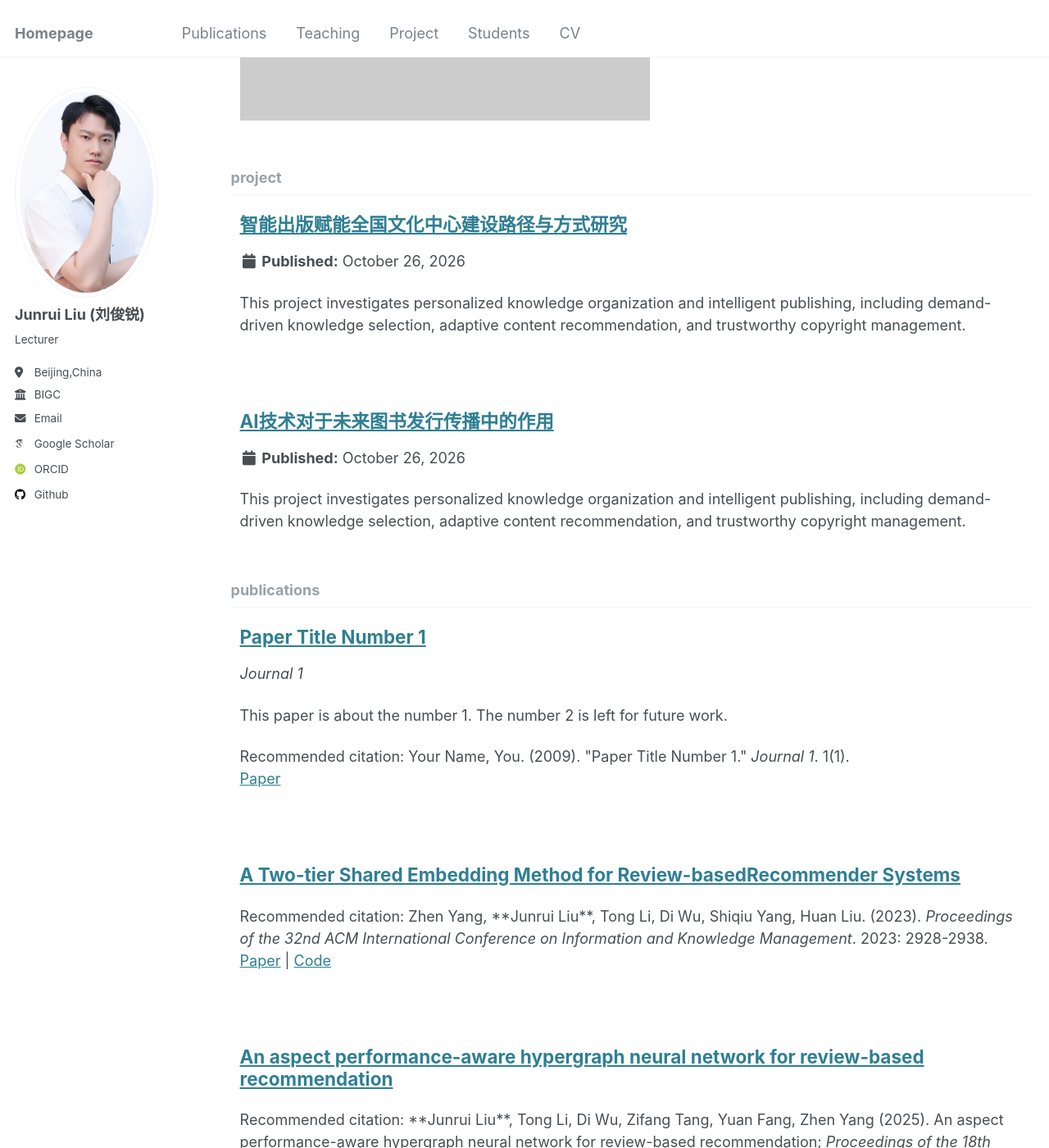
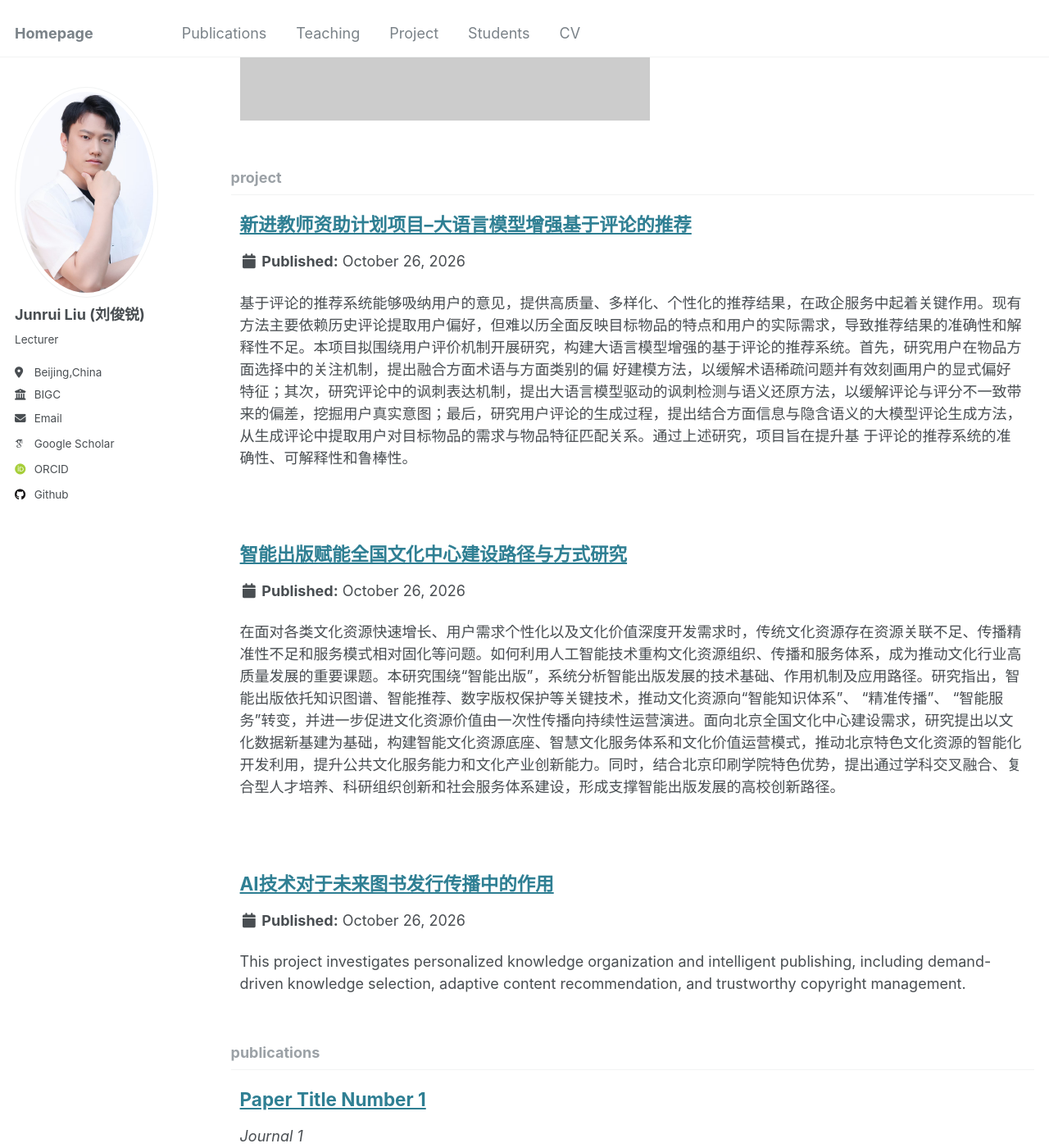
Before and after one commit to dianziliu/dianziliu.github.io, a Jekyll site: the page built from _pages/collection-archive.html, in a window 1280 px wide and 1400 px high, scrolled down 1002 px. Shown: the whole window at 82% size. Built offline with Jekyll 4.4.1, drawn with Linux system fonts in a browser that asks for light colours; some web fonts are replaced.

Commit message:
更新项目1-3细节

```diff
--- a/_project/project1.md
+++ b/_project/project1.md
@@ -1,6 +1,5 @@
-
 ---
-title: "项目正式名称"
+title: "新进教师资助计划项目--大语言模型增强基于评论的推荐"
 
 permalink: /project/project-01/
 
@@ -10,23 +9,18 @@ status: ongoing
 role: pi
 
 # 资助信息
-funding: "资助单位名称"
-grant_number: "项目编号"
+funding: "北京印刷学院"
+grant_number: "Ee202514"
 
 # 项目总经费，单位：万元人民币
-total_funding: 20
+total_funding: 5
 
 # 起止时间
-start_year: 2026
-end_year: 2028
+start_year: 2025.11
+end_year: 2027.12
 
 # 简要介绍（可选）
 summary: "项目主要研究内容和目标。"
-
 ---
-
-This project investigates personalized knowledge
-organization and intelligent publishing,
-including demand-driven knowledge selection,
-adaptive content recommendation, and
-trustworthy copyright management.
+基于评论的推荐系统能够吸纳用户的意见，提供高质量、多样化、个性化的推荐结果，在政企服务中起着关键作用。现有方法主要依赖历史评论提取用户偏好，但难以历全面反映目标物品的特点和用户的实际需求，导致推荐结果的准确性和解释性不足。本项目拟围绕用户评价机制开展研究，构建大语言模型增强的基于评论的推荐系统。首先，研究用户在物品方面选择中的关注机制，提出融合方面术语与方面类别的偏 好建模方法，以缓解术语稀疏问题并有效刻画用户的显式偏好特征；其次，研究评论中的讽刺表达机制，提出大语言模型驱动的讽刺检测与语义还原方法，以缓解评论与评分不一致带来的偏差，挖掘用户真实意图；最后，研究用户评论的生成过程，提出结合方面信息与隐含语义的大模型评论生成方法，从生成评论中提取用户对目标物品的需求与物品特征匹配关系。通过上述研究，项目旨在提升基
+于评论的推荐系统的准确性、可解释性和鲁棒性。
--- a/_project/project2.md
+++ b/_project/project2.md
@@ -3,14 +3,14 @@ title: "智能出版赋能全国文化中心建设路径与方式研究"
 
 permalink: /project/project-02/
 
-status: ongoing
+status: Completed
 
 # 项目承担角色
 role: pi
 
 # 资助信息
-funding: "BIGC"
-grant_number: "项目编号"
+funding: "BIGC, Research Project on the Paths and Methods for Beijing Institute of Graphic Communication to Serve the Development of the National Cultural Center (北京印刷学院服务全国文化中心建设路径与方式研究项目)"
+grant_number: "Ew202605"
 
 # 项目总经费，单位：万元人民币
 total_funding: 1
@@ -25,8 +25,4 @@ summary: "项目主要研究内容和目标。"
 
 ---
 
-This project investigates personalized knowledge
-organization and intelligent publishing,
-including demand-driven knowledge selection,
-adaptive content recommendation, and
-trustworthy copyright management.
+在面对各类文化资源快速增长、用户需求个性化以及文化价值深度开发需求时，传统文化资源存在资源关联不足、传播精准性不足和服务模式相对固化等问题。如何利用人工智能技术重构文化资源组织、传播和服务体系，成为推动文化行业高质量发展的重要课题。本研究围绕“智能出版”，系统分析智能出版发展的技术基础、作用机制及应用路径。研究指出，智能出版依托知识图谱、智能推荐、数字版权保护等关键技术，推动文化资源向“智能知识体系”、 “精准传播”、 “智能服务”转变，并进一步促进文化资源价值由一次性传播向持续性运营演进。面向北京全国文化中心建设需求，研究提出以文化数据新基建为基础，构建智能文化资源底座、智慧文化服务体系和文化价值运营模式，推动北京特色文化资源的智能化开发利用，提升公共文化服务能力和文化产业创新能力。同时，结合北京印刷学院特色优势，提出通过学科交叉融合、复合型人才培养、科研组织创新和社会服务体系建设，形成支撑智能出版发展的高校创新路径。
```
Also changed, not shown: _project/project3.md (+0 -2 lines).
